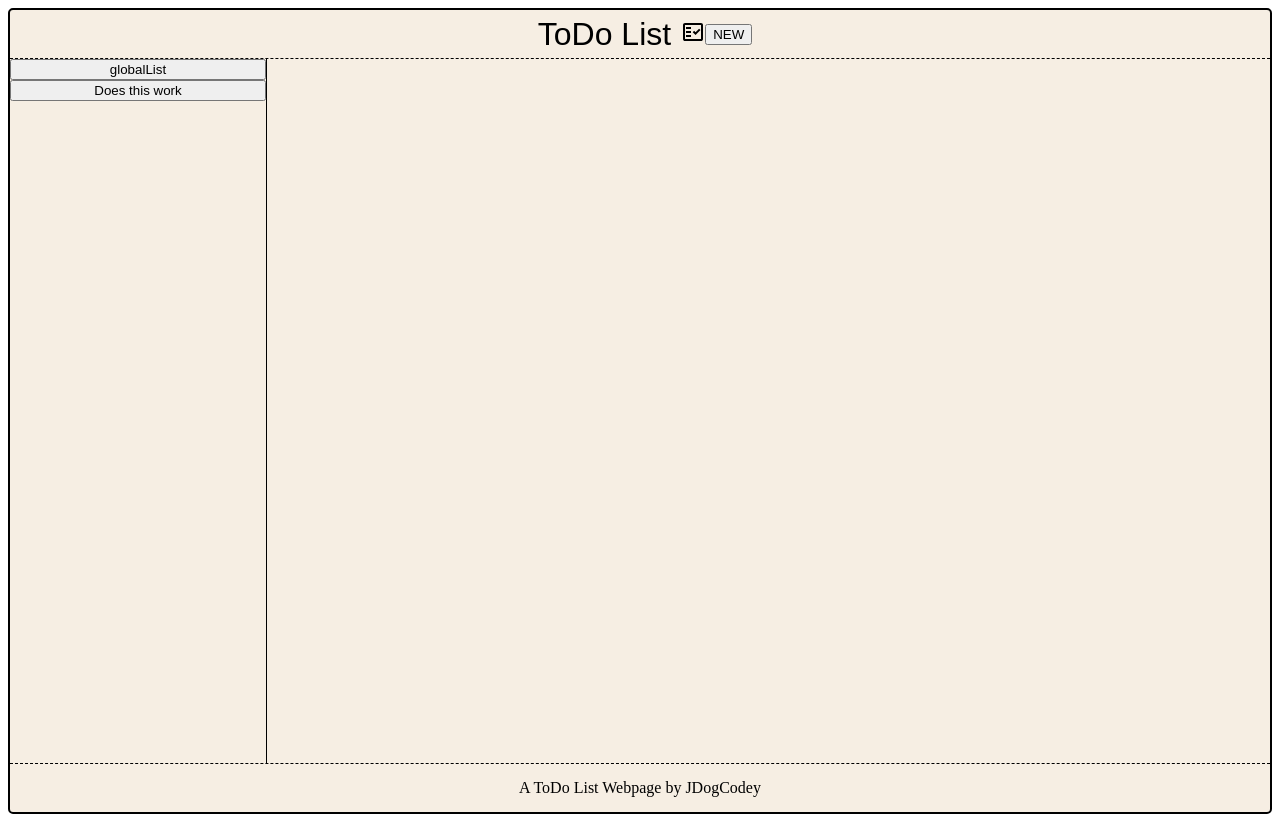
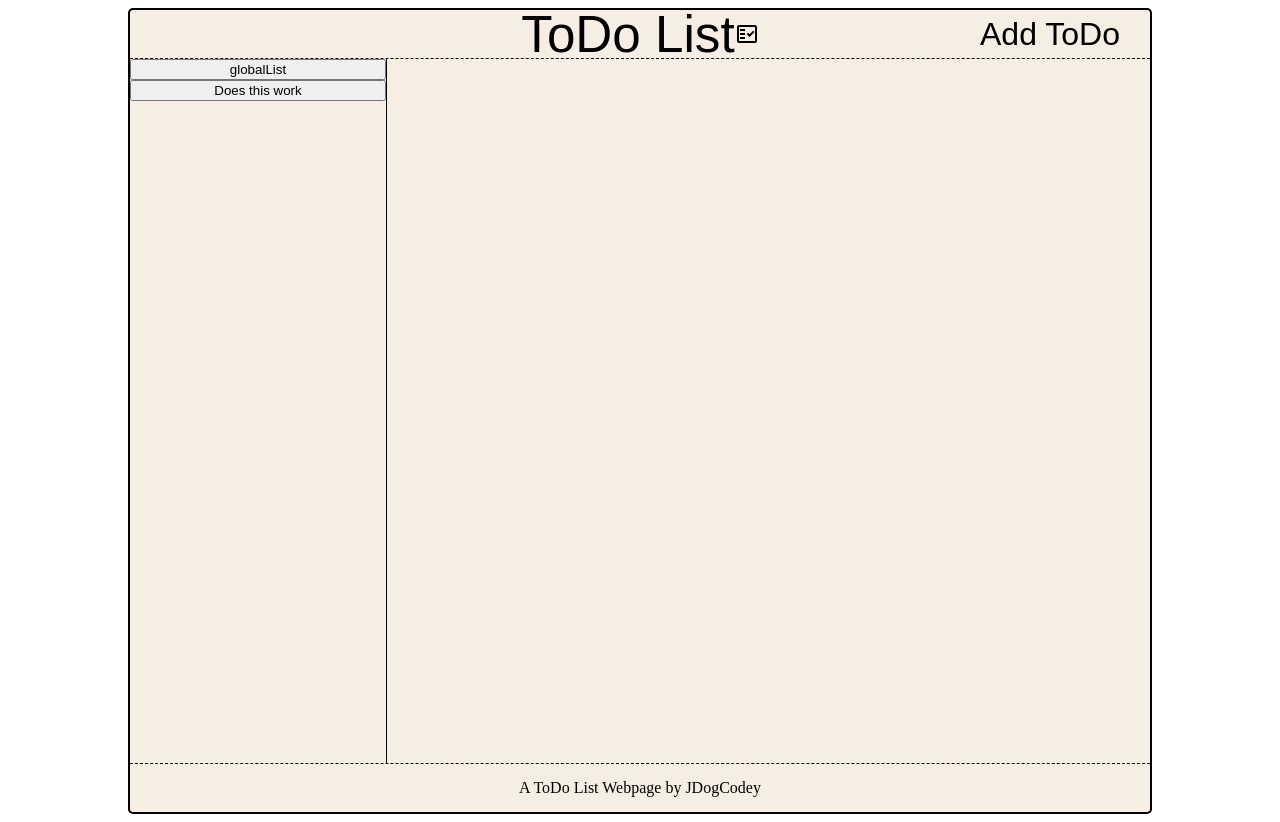
Before and after one commit to jdogcodey/todolist, a website built with webpack: page src/index.html in a window 1280 px wide. Built offline with nearby package versions, Linux system fonts and the light colour scheme; a web font is replaced by a local one.

Commit message:
Styled header

```diff
--- a/src/index.html
+++ b/src/index.html
@@ -8,13 +8,16 @@
 <body>
     <div class="wrapper">
     <header>
-        <p>ToDo List</p>
-        <div id="logo"></div>
-        <button id="open-form">NEW</button>
+        <div class="header-edge"></div>
+        <div id="center-header">
+            <p>ToDo List</p>
+            <div id="logo"></div>
+        </div>
+        <button id="open-form" class="header-edge">Add ToDo</button>
     </header>
     <main>
         <div id="left-column"></div>
-        <div id="right-column">
+        <div id="right-side">
             <form>
                 <label for="to-do-name">To Do</label>
                 <input type="text" name="name" placeholder="Task" id="to-do-name">
@@ -30,6 +33,7 @@
                 <textarea name="description" placeholder="ToDo Description" id="description"></textarea>
                 <input type="submit" value="Create ToDo" id="submit">
             </form>
+            <div id="right-column"></div>
         </div>
     </main>
     <footer>
--- a/src/styles.css
+++ b/src/styles.css
@@ -1,6 +1,11 @@
 @font-face {
     font-family: 'nanum';
     src: url(./fonts/NanumPenScript-Regular.ttf)
+}
+
+body {
+    display: flex;
+    justify-content: center;
 }
 
 .wrapper {
@@ -12,33 +17,48 @@
     background-color: #f6eee3;
     border: 2px solid black;
     border-radius: 5px;
+    width: 80vw;
 }
 
 header, footer {
     max-height: 6vh;
     display: flex;
     align-items: center;
-    justify-content: center;
+    flex-direction: row;
 }
 
-header p {
-    font-size: 2rem;
+header  div {
+    font-size: 3.2rem;
     font-family: 'nanum', Arial, Helvetica, sans-serif;
-    margin: 10px;
+    display: flex;
+    align-items: center;
 }
 
 header {
     border-bottom: 1px dashed black;
     min-height: 30px;
-    flex-direction: row;
 }
 
-header button {
-    justify-self: flex-end;
+#center-header {
+    margin-left: auto;
+    margin-right: auto;
+}
+
+#open-form {
+    background: none;
+    font-family: 'nanum', Arial, Helvetica, sans-serif;
+    padding-left: 20px;
+    padding-right: 20px;
+    border: none;
+    font-size: 2rem;
+}
+
+.header-edge {
+    width: 200px;
 }
 
 main {
-    height: 88vh;
+    min-height: 88vh;
     display: flex;
     flex-direction: row;
 }
@@ -60,4 +80,5 @@ form {
 
 footer {
     border-top: 1px dashed black;
+    justify-content: center;
 }
```
